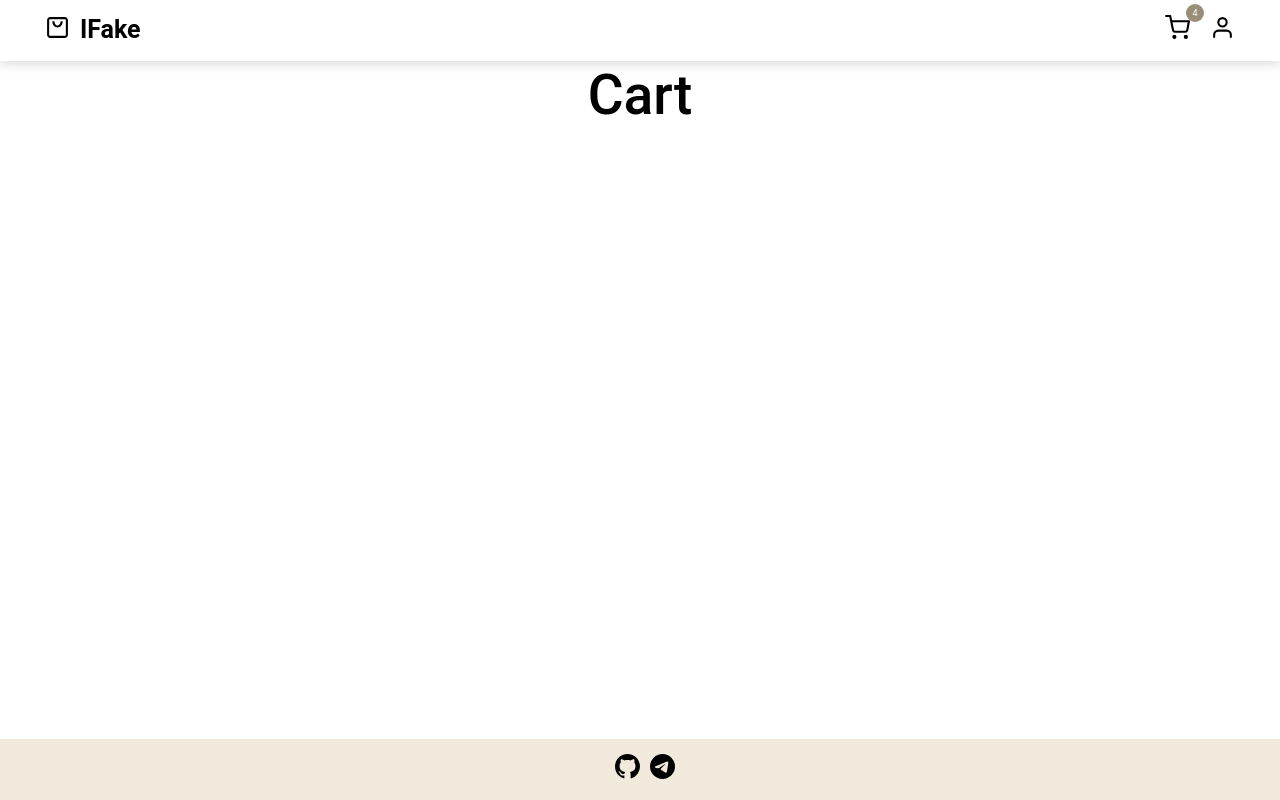
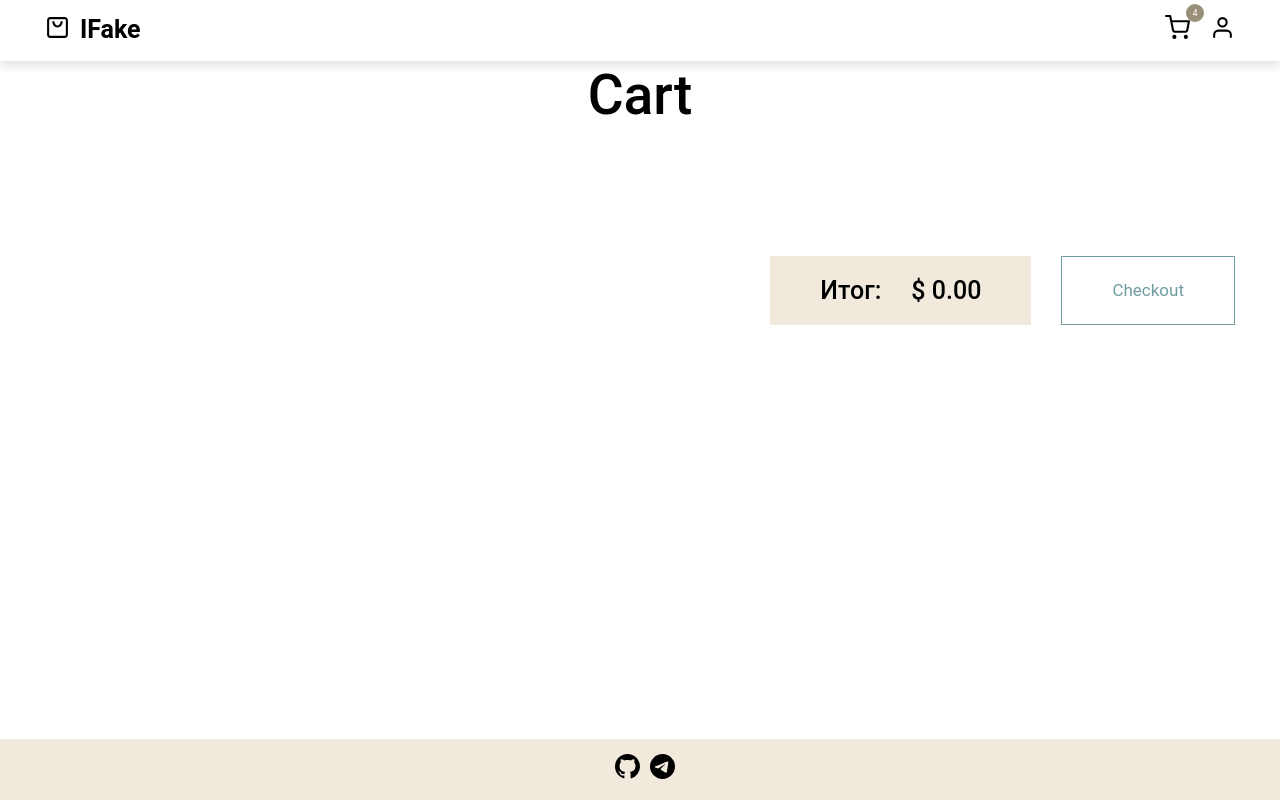
Before and after one commit to AlexLukoyanov/fake_shop_react_ts_rtk, a React (Create React App) app: page /cart in a window 1280 px wide. Built offline with nearby package versions, Linux system fonts and the light colour scheme.

Commit message:
feat: added checkout component

```diff
--- a/src/pages/cart-page/CartPage.tsx
+++ b/src/pages/cart-page/CartPage.tsx
@@ -1,5 +1,6 @@
 import styles from "./CartPage.module.scss";
 import CartList from "./cart-list/CartList";
+import Checkout from "./checkout/Checkout";
 
 const CartPage = () => {
   return (
@@ -7,6 +8,7 @@ const CartPage = () => {
       <div className="container">
         <h1>Cart</h1>
         <CartList />
+        <Checkout />
       </div>
     </div>
   );
--- a/src/pages/cart-page/cart-list/CartLIst.module.scss
+++ b/src/pages/cart-page/cart-list/CartLIst.module.scss
@@ -0,0 +1,3 @@
+.cart_list {
+  margin-bottom: 130px;
+}
--- a/src/pages/cart-page/cart-list/CartList.tsx
+++ b/src/pages/cart-page/cart-list/CartList.tsx
@@ -1,10 +1,11 @@
 import { useAppSelector } from "../../../hooks/redux";
 import CartItem from "./cart-item/CartItem";
+import styles from "./CartList.module.scss";
 
 const CartList = () => {
   const { products } = useAppSelector((state) => state.cartSlice);
   return (
-    <div>
+    <div className={styles.cart_list}>
       {products.map((item) => (
         <CartItem key={item.id} item={item} />
       ))}
--- /dev/null
+++ b/src/pages/cart-page/checkout/Checkout.module.scss
@@ -0,0 +1,67 @@
+.checkout {
+  display: flex;
+  justify-content: center;
+  margin-bottom: 130px;
+
+  div {
+    display: flex;
+    flex-direction: column;
+    width: 90%;
+
+    p {
+      display: flex;
+      justify-content: space-between;
+      margin: 0;
+      margin-bottom: 20px;
+      padding: 20px;
+      font-weight: 500;
+      font-size: 25px;
+      text-align: start;
+      background: #f1eadc;
+    }
+
+    button {
+      display: block;
+      padding: 20px 50px;
+      color: #6e9c9f;
+      font-weight: 400;
+      font-size: 17px;
+      background: #fff;
+      border: 1px solid #6e9c9f;
+      cursor: pointer;
+      transition: 0.3s all ease;
+
+      &:hover {
+        color: #fff;
+        background: #509498;
+      }
+
+      &:disabled {
+        color: #ffff;
+        background: #509498;
+      }
+    }
+
+    @media (min-width: 510px) {
+      flex-direction: row;
+      justify-content: end;
+      width: 100%;
+
+      p {
+        display: flex;
+        justify-content: start;
+        margin-right: 30px;
+        margin-bottom: 0;
+        padding: 20px 50px;
+
+        span {
+          margin-right: 30px;
+        }
+      }
+
+      button {
+        padding: 20px 50px;
+      }
+    }
+  }
+}
--- /dev/null
+++ b/src/pages/cart-page/checkout/Checkout.tsx
@@ -0,0 +1,19 @@
+import { useAppSelector } from "../../../hooks/redux";
+import styles from "./Checkout.module.scss";
+
+const Checkout = () => {
+  const { totalPrice } = useAppSelector((state) => state.cartSlice);
+  return (
+    <div className={styles.checkout}>
+      <div>
+        <p>
+          {" "}
+          <span>Итог:</span> $ {totalPrice.toFixed(2)}
+        </p>
+        <button>Checkout</button>
+      </div>
+    </div>
+  );
+};
+
+export default Checkout;
```
